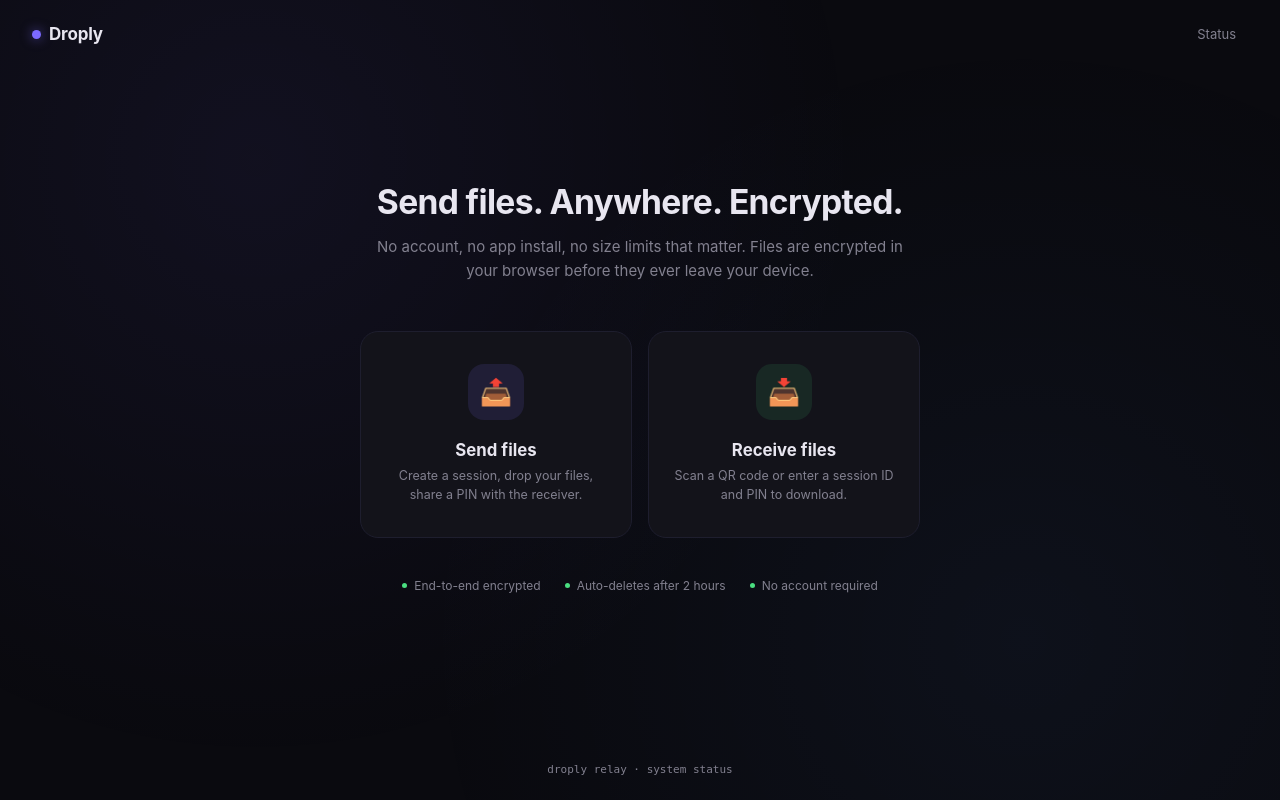
After one commit to Toto3107/Droply, a Flask app: template templates/relay_landing.html in a window 1280 px wide. The commit adds this page. Run offline with Flask 3, Linux system fonts and the light colour scheme; the template is opened without the code that fills it, so the values that code supplies are empty.

Commit message:
feat: landing page mode chooser, session resume on reload, security on send/receive

```diff
--- /dev/null
+++ b/templates/relay_landing.html
@@ -0,0 +1,108 @@
+<!DOCTYPE html>
+<html lang="en">
+<head>
+<meta charset="UTF-8">
+<meta name="viewport" content="width=device-width,initial-scale=1.0">
+<title>Droply — send files anywhere</title>
+<meta name="description" content="End-to-end encrypted file transfer. No account. No app.">
+<style>
+*,*::before,*::after{box-sizing:border-box;margin:0;padding:0}
+:root{
+  --bg:#0a0a0f;--surface:#13131a;--surface2:#1a1a24;
+  --border:#1e1e2e;--border2:#2a2a3e;
+  --accent:#7c6aff;--accent2:#5b9dff;--text:#e8e6f0;--muted:#82808f;
+  --success:#4ade80;--mono:ui-monospace,'SF Mono',monospace;
+  --sans:-apple-system,system-ui,'Segoe UI',sans-serif;
+}
+body{font-family:var(--sans);background:var(--bg);color:var(--text);
+     min-height:100vh;display:flex;flex-direction:column;}
+body::before{content:'';position:fixed;inset:0;
+  background-image:radial-gradient(circle at 20% 20%,rgba(124,106,255,.07),transparent 50%),
+                   radial-gradient(circle at 80% 80%,rgba(91,157,255,.05),transparent 50%);
+  pointer-events:none;}
+
+header{position:relative;z-index:1;display:flex;align-items:center;justify-content:space-between;
+       padding:1.25rem 2rem;}
+.logo{font-weight:700;font-size:17px;letter-spacing:-.01em;display:flex;align-items:center;gap:8px;}
+.logo-mark{width:9px;height:9px;border-radius:50%;background:var(--accent);
+           box-shadow:0 0 12px rgba(124,106,255,.6);}
+.nav-link{font-size:13px;color:var(--muted);text-decoration:none;padding:6px 12px;
+          border-radius:8px;transition:color .15s,background .15s;}
+.nav-link:hover{color:var(--text);background:var(--surface);}
+
+main{position:relative;z-index:1;flex:1;display:flex;flex-direction:column;
+     align-items:center;justify-content:center;padding:2rem 1.5rem 4rem;}
+
+.hero{text-align:center;max-width:540px;margin-bottom:3rem;}
+.hero h1{font-size:2.1rem;font-weight:700;letter-spacing:-.02em;line-height:1.2;margin-bottom:.75rem;}
+.hero p{font-size:15px;color:var(--muted);line-height:1.6;}
+
+.mode-grid{display:grid;grid-template-columns:1fr 1fr;gap:16px;width:100%;max-width:560px;}
+@media(max-width:560px){.mode-grid{grid-template-columns:1fr;}}
+
+.mode-card{background:var(--surface);border:1px solid var(--border);border-radius:18px;
+           padding:2rem 1.5rem;text-align:center;cursor:pointer;text-decoration:none;color:var(--text);
+           transition:border-color .2s,transform .15s,background .2s;position:relative;overflow:hidden;}
+.mode-card:hover{border-color:var(--accent);transform:translateY(-2px);background:var(--surface2);}
+.mode-card:active{transform:translateY(0);}
+.mode-icon{width:56px;height:56px;border-radius:16px;display:flex;align-items:center;justify-content:center;
+           margin:0 auto 1.25rem;font-size:26px;}
+.mode-send .mode-icon{background:rgba(124,106,255,.12);}
+.mode-receive .mode-icon{background:rgba(74,222,128,.1);}
+.mode-card h2{font-size:1.05rem;font-weight:700;margin-bottom:.4rem;}
+.mode-card p{font-size:12.5px;color:var(--muted);line-height:1.55;}
+.mode-arrow{position:absolute;top:1.25rem;right:1.25rem;font-size:13px;color:var(--muted);
+            opacity:0;transition:opacity .15s,transform .15s;transform:translateX(-4px);}
+.mode-card:hover .mode-arrow{opacity:1;transform:translateX(0);}
+
+.trust-row{display:flex;gap:24px;justify-content:center;margin-top:2.5rem;flex-wrap:wrap;}
+.trust-item{display:flex;align-items:center;gap:7px;font-size:12px;color:var(--muted);}
+.trust-dot{width:5px;height:5px;border-radius:50%;background:var(--success);flex-shrink:0;}
+
+footer{position:relative;z-index:1;text-align:center;padding:1.5rem;font-size:11px;
+       color:var(--muted);font-family:var(--mono);}
+footer a{color:var(--muted);text-decoration:none;}
+footer a:hover{color:var(--text);}
+</style>
+</head>
+<body>
+
+<header>
+  <div class="logo"><span class="logo-mark"></span>Droply</div>
+  <a href="/health" class="nav-link">Status</a>
+</header>
+
+<main>
+  <div class="hero">
+    <h1>Send files. Anywhere. Encrypted.</h1>
+    <p>No account, no app install, no size limits that matter. Files are encrypted in your browser before they ever leave your device.</p>
+  </div>
+
+  <div class="mode-grid">
+    <a href="/send" class="mode-card mode-send">
+      <span class="mode-arrow">→</span>
+      <div class="mode-icon">📤</div>
+      <h2>Send files</h2>
+      <p>Create a session, drop your files, share a PIN with the receiver.</p>
+    </a>
+    <a href="/receive" class="mode-card mode-receive">
+      <span class="mode-arrow">→</span>
+      <div class="mode-icon">📥</div>
+      <h2>Receive files</h2>
+      <p>Scan a QR code or enter a session ID and PIN to download.</p>
+    </a>
+  </div>
+
+  <div class="trust-row">
+    <div class="trust-item"><span class="trust-dot"></span>End-to-end encrypted</div>
+    <div class="trust-item"><span class="trust-dot"></span>Auto-deletes after 2 hours</div>
+    <div class="trust-item"><span class="trust-dot"></span>No account required</div>
+  </div>
+</main>
+
+<footer>
+  droply relay · <a href="/health">system status</a>
+</footer>
+
+</body>
+</html>
```
Also changed, not shown: preflight.py (+4 -3 lines), relay.py (+34 -7 lines), templates/relay_receive.html (+78 -6 lines), test_integration.py (+18 -1 lines).
